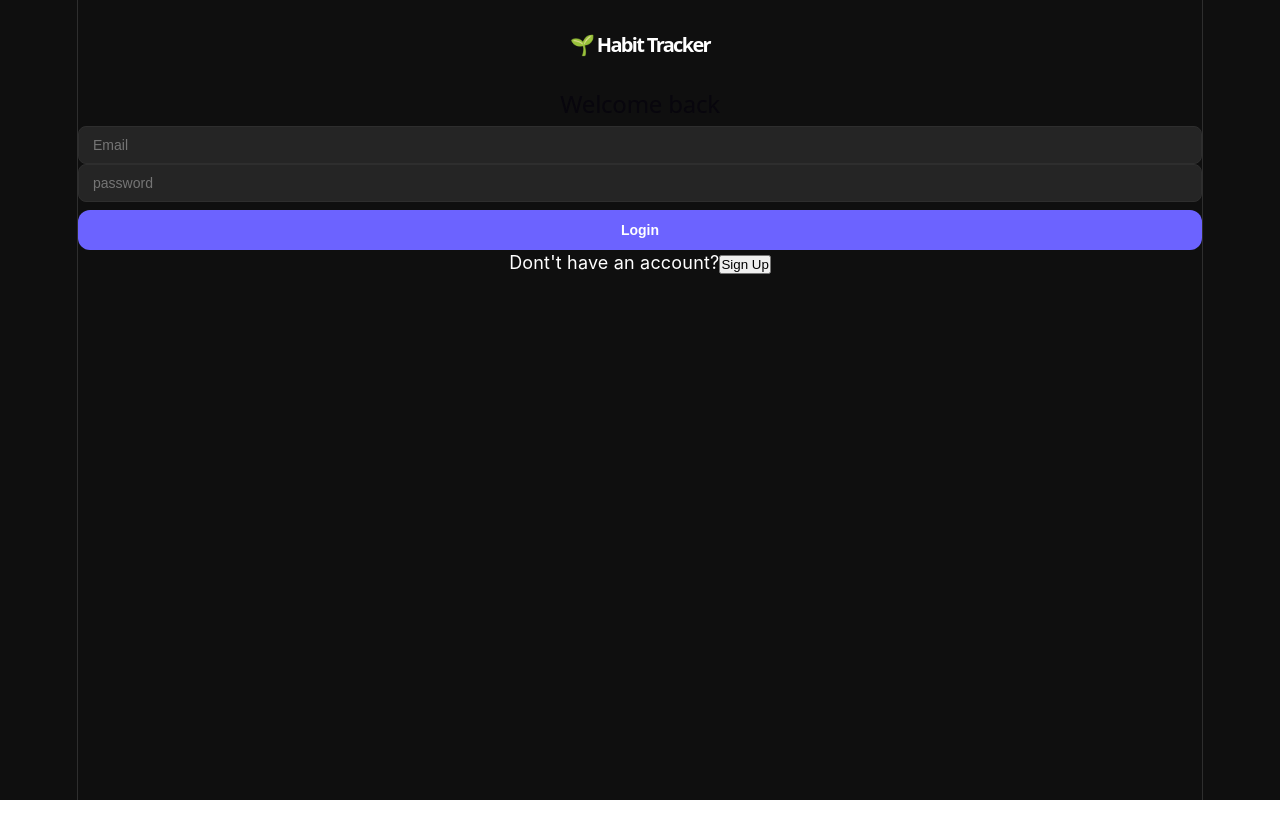
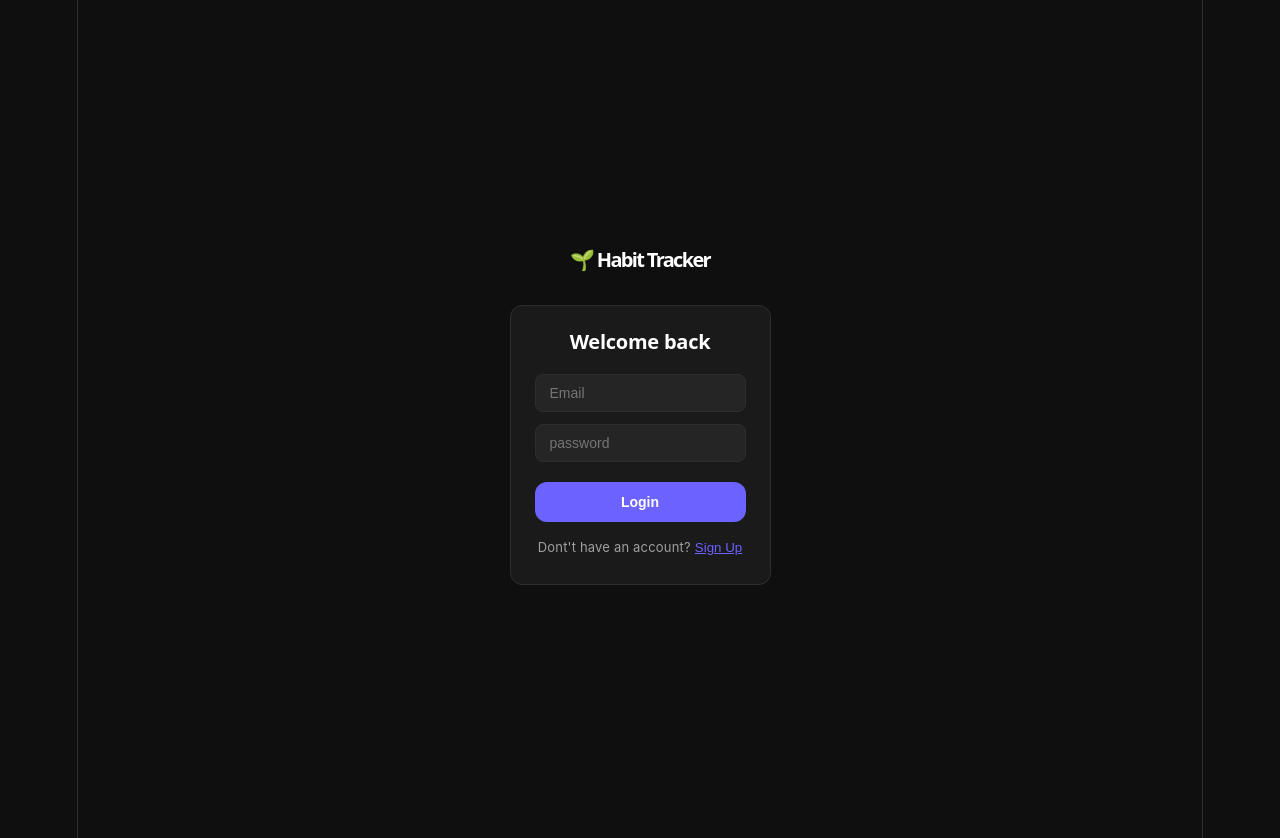
Before and after one commit to bytequestlog-spec/habit-tracker, a React (Vite) app: page / in a window 1280 px wide. Shown: the top 838 px of the page. Before the commit the page ends 800 px from the top, so only its background shows below. Built offline with nearby package versions, Linux system fonts and the light colour scheme.

Commit message:
style authpage

```diff
--- a/src/App.jsx
+++ b/src/App.jsx
@@ -4,13 +4,14 @@ import ManagePage from "./components/ManagePage";
 import DailyView from "./components/DailyView";
 import MonthlyView from "./components/MonthlyView";
 import YearlyView from "./components/YearlyView";
+import AuthPage from "./components/AuthPage";
 import "./styles/App.css";
 import "./styles/BottomNav.css";
 import "./styles/DailyView.css";
 import "./styles/ManagePage.css";
 import "./styles/MonthlyView.css";
 import "./styles/YearlyView.css";
-import AuthPage from "./components/AuthPage";
+import "./styles/Auth.css";
 
 function App() {
   const [habits, setHabits] = useState([]);
--- a/src/components/AuthPage.jsx
+++ b/src/components/AuthPage.jsx
@@ -1,4 +1,7 @@
 import { useState } from "react";
+import "../styles/Auth.css";
+import "../styles/ManagePage.css";
+import "../styles/global.css";
 
 function AuthPage({ onLogin }) {
   const [isLogin, setIsLogin] = useState(true);
@@ -27,6 +30,7 @@ function AuthPage({ onLogin }) {
       });
   }
   return (
+    <div className="app">
       <div className="auth-container">
         <h1 className="app-title">🌱 Habit Tracker</h1>
         <div className="auth-form">
@@ -62,6 +66,7 @@ function AuthPage({ onLogin }) {
           </p>
         </div>
       </div>
+    </div>
   );
 }
 
--- /dev/null
+++ b/src/styles/Auth.css
@@ -0,0 +1,49 @@
+.auth-container {
+  display: flex;
+  flex-direction: column;
+  align-items: center;
+  justify-content: center;
+  min-height: 100vh;
+  padding: 20px;
+}
+
+.auth-form {
+  background-color: var(--bg-secondary);
+  border: 1px solid var(--border);
+  border-radius: 12px;
+  padding: 24px;
+  width: 100%;
+  max-width: 380px;
+  display: flex;
+  flex-direction: column;
+  gap: 12px;
+}
+
+.auth-form h2 {
+  color: var(--text-primary);
+  font-size: 20px;
+  font-weight: 600;
+  margin-bottom: 8px;
+}
+
+.auth-error {
+  color: var(--danger);
+  font-size: 13px;
+  text-align: center;
+}
+
+.auth-switch {
+  color: var(--text-secondary);
+  font-size: 13px;
+  text-align: center;
+}
+
+.auth-switch-btn {
+  background: none;
+  border: none;
+  border-radius: 10px;
+  color: var(--accent);
+  cursor: pointer;
+  margin-left: 4px;
+  text-decoration: underline;
+}
```
Lines whose indentation alone changed are shown as unchanged.
